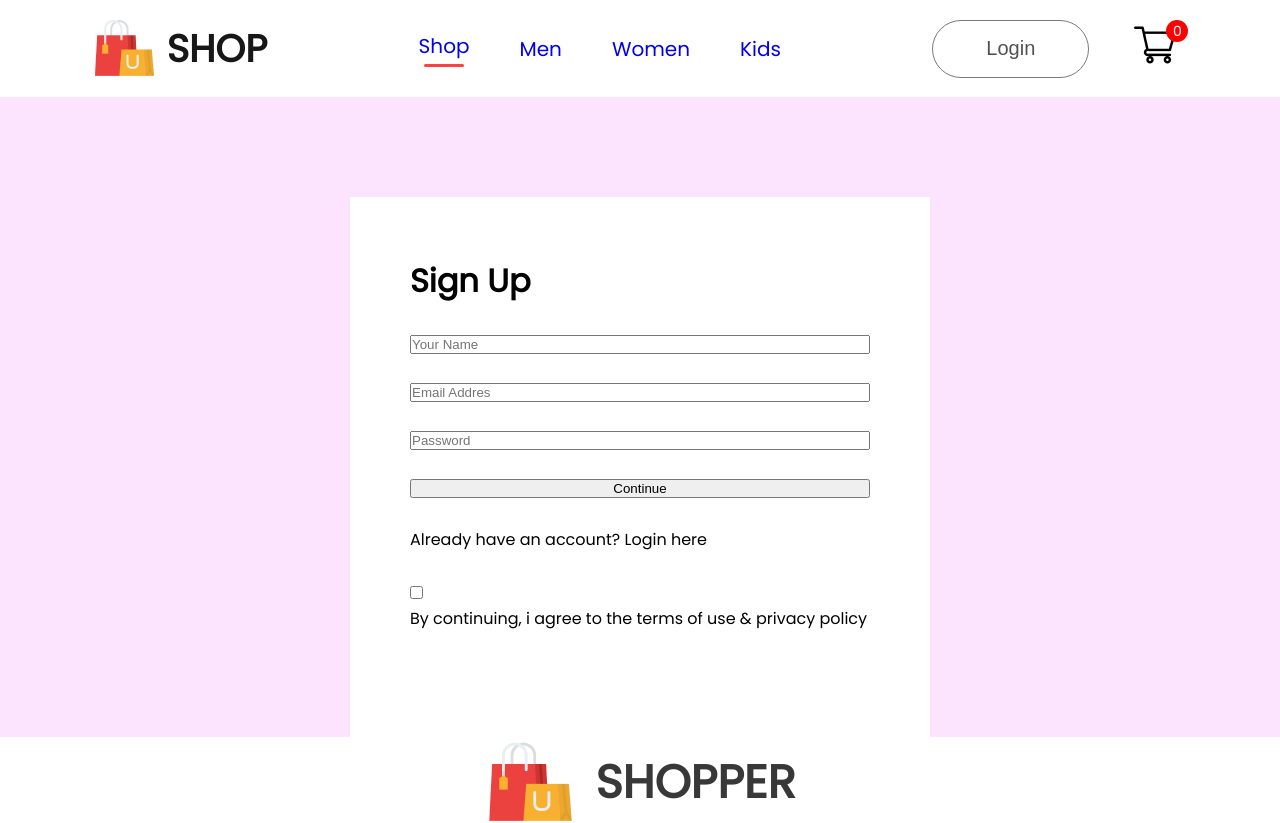
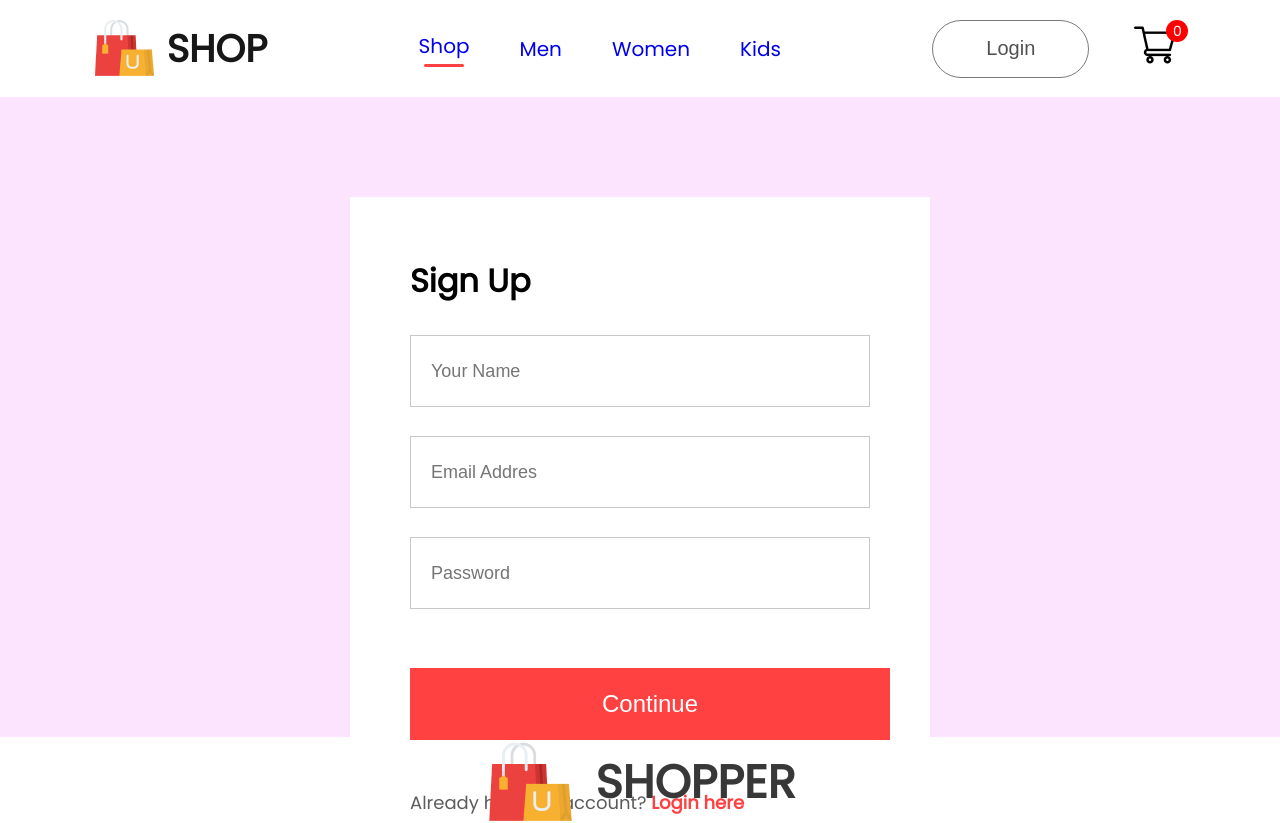
Before and after one commit to DouglasWillianBasilio/ecommerceFullStack, a React (Create React App) app in the folder frontend/: page /login in a window 1280 px wide. Shown: the top 823 px of the page. Built offline with nearby package versions, Linux system fonts and the light colour scheme.

Commit message:
update page products
adicionando pagina para os produtos

```diff
--- /dev/null
+++ b/frontend/src/Components/Breadcrums/Breadcrum.jsx
@@ -0,0 +1,14 @@
+import React from 'react'
+import './Breadcrum.css'
+import arrow_icon from '../Assets/breadcrum_arrow.png'
+
+export const Breadcrum = (props) => {
+    const {product} = props;
+  return (
+    <div className='breadcrum'>
+        HOME <img src={arrow_icon} alt="arrowIcon" /> SHOP <img src={arrow_icon} alt="arrowIcon" />
+        {product.category} <img src={arrow_icon} alt="arrowIcon" />
+        {product.name}
+    </div>
+  )
+}
--- a/frontend/src/Components/Item/Item.jsx
+++ b/frontend/src/Components/Item/Item.jsx
@@ -1,10 +1,11 @@
 import React from 'react'
 import './Item.css'
+import { Link } from 'react-router-dom'
 
 export const Item = (props) => {
   return (
     <div className='item'>
-            <img src={props.image} alt="" />
+           <Link to={`/product/${props.id}`}><img src={props.image} alt="" /></Link>
             <p>{props.name}</p>
             <div className="item-prices">
                 <div className="item-price-new">
--- a/frontend/src/Pages/CSS/LoginSignup.css
+++ b/frontend/src/Pages/CSS/LoginSignup.css
@@ -23,3 +23,47 @@
     gap: 29px;
     margin-top: 30px;
 }
+
+.loginsignup-fields input {
+    height: 72px;
+    width: 100%;
+    padding-left: 20px;
+    border: 1px solid #c9c9c9;
+    outline: none;
+    color: #5c5c5c;
+    font-size: 18px;
+}
+
+.loginsignup-container button {
+    width: 480px;
+    height: 72px;
+    color: white;
+    background: #ff4141;
+    margin-top: 30px;
+    border: none;
+    font-size: 24px;
+    font-weight: 500px;
+    cursor: pointer;
+}
+
+.loginsignup-login {
+    margin-top: 20px;
+    color: #5c5c5c;
+    font-size: 18px;
+    font-weight: 500;
+}
+
+.loginsignup-login span {
+    color: #ff4141;
+    font-weight: 600;
+}
+
+.loginsignup-agree {
+    display: flex;
+    align-items: center;
+    margin-top: 25px;
+    gap: 20px;
+    color: #5c5c5c;
+    font-size: 18px;
+    font-weight: 500;
+}
--- a/frontend/src/Pages/Product.jsx
+++ b/frontend/src/Pages/Product.jsx
@@ -1,7 +1,16 @@
-import React from 'react'
+import React, { useContext } from 'react'
+import { ShopContext } from '../Context/ShopContext'
+import { useParams } from 'react-router-dom'
+import { Breadcrum } from '../Components/Breadcrums/Breadcrum';
 
 export const Product = () => {
+  const {all_product} = useContext(ShopContext);
+  const {productId} = useParams();
+  const product = all_product.find((e) => e.id === Number(productId));
+
   return (
-    <div>Product</div>
+    <div>
+      <Breadcrum product={product} />
+    </div>
   )
 }
```
Also changed, not shown: frontend/src/Components/Breadcrums/Breadcrum.css (added).
